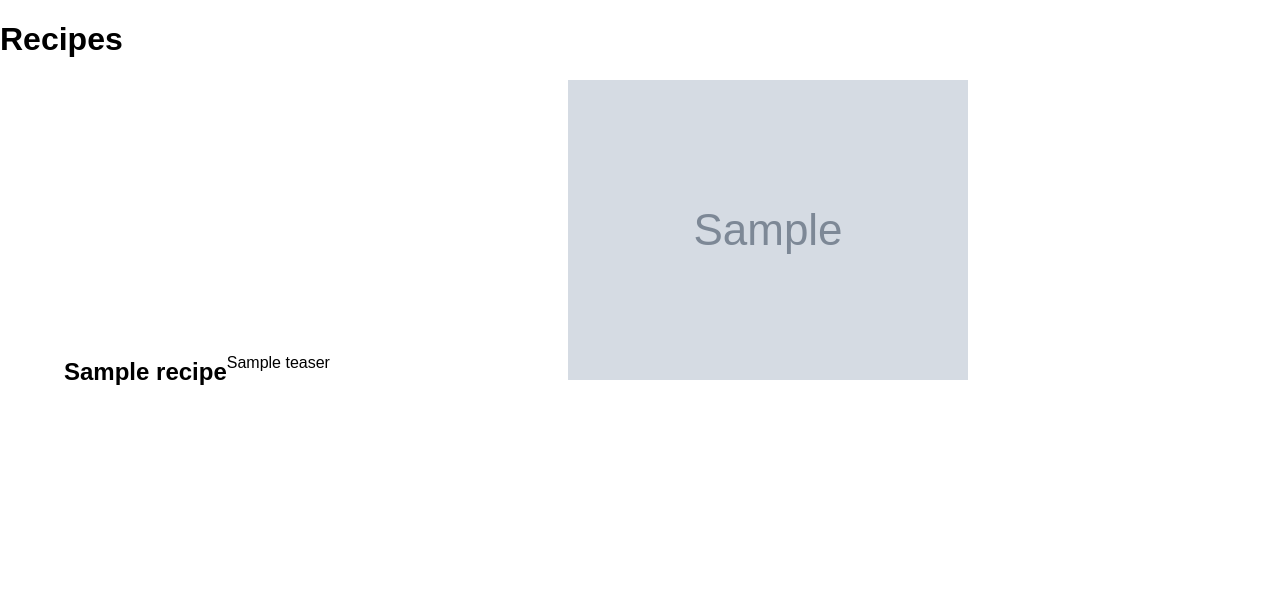
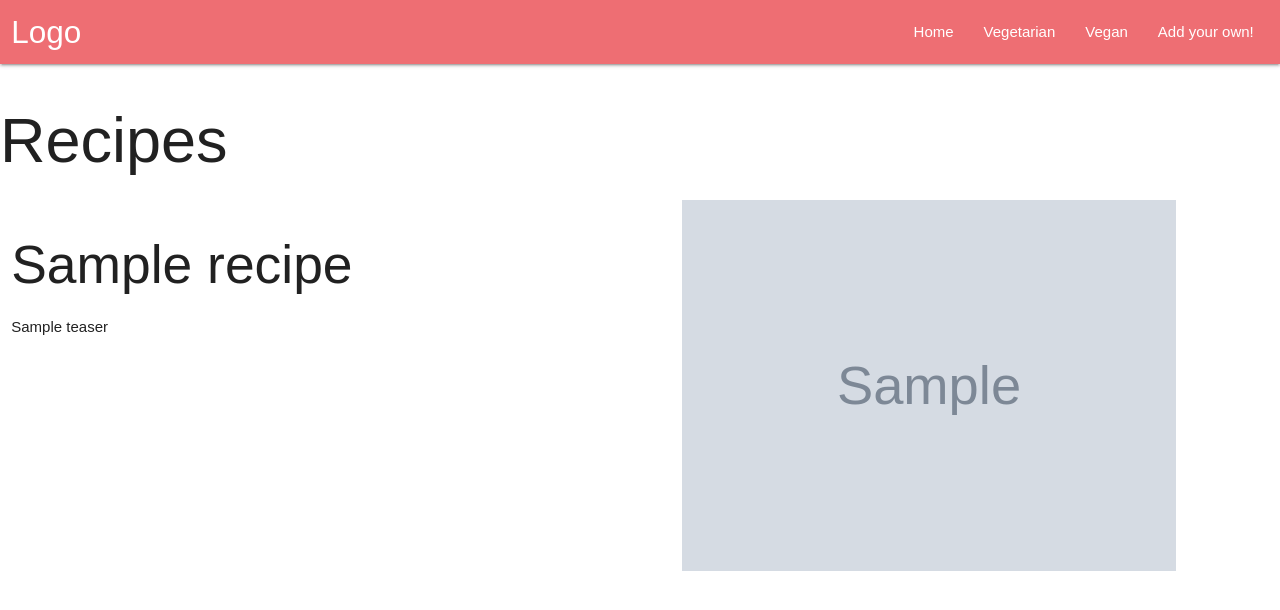
Before and after one commit to a-telier/the-pink-turnip, a Flask app: page / in a window 1280 px wide. Shown: the top 610 px of the page. Run offline with Flask 2, Linux system fonts and the light colour scheme; grey boxes marked "Sample" are stand-in pictures; a database or web service that is not in the repository returns one stand-in record (values such as "Sample title"); some libraries are stand-ins or nearby versions.

Commit message:
basic home template in place

```diff
--- a/static/css/style.css
+++ b/static/css/style.css
@@ -3,20 +3,15 @@ body {
     margin: auto;
 }
 
-.text-block{
-    display: inline-flex;
-    text-align: center;
+.component{
+    width: 80%;
+    margin-left: 5%;
+    margin-right: 5%;
 }
 
-.teaser-component{
-    height: 100%;
-    width: 90%;
-    padding-right: 5%;
-    padding-left: 5%;
+.teaser-images{
+    width: 80%;
+    margin-left: 5%;
+    margin-right: 5%;
+    background-size: cover;
 }
-
-.teaser-subcomponent{
-    height: 50%;
-    width: 500px;
-    background-size: contain;
-}
--- a/templates/base.html
+++ b/templates/base.html
@@ -4,7 +4,13 @@
 <head>
     <meta charset="UTF-8">
     <meta name="viewport" content="width=(device-width), initial-scale=1.0">
+
+    <!--Styling libraries-->
     <link rel="stylesheet" href="{{ url_for('static', filename='css/style.css') }}">
+    <link rel="stylesheet" href="https://cdnjs.cloudflare.com/ajax/libs/materialize/1.0.0/css/materialize.min.css">
+    <script src="https://cdnjs.cloudflare.com/ajax/libs/materialize/1.0.0/js/materialize.min.js"></script>
+    <link href="https://fonts.googleapis.com/icon?family=Material+Icons" rel="stylesheet">
+
     {% block head %}
     {% endblock %}
 </head>
@@ -13,6 +19,18 @@
 
 <!--Navigation-->
     {% block navbar %}
+    <nav class="row">
+        <div class="nav-wrapper col s12 m12 l12 xl12">
+            <a href="#!" class="brand-logo">Logo</a>
+            <a href="#" data-target="mobile-demo" class="sidenav-trigger"><i class="material-icons">menu</i></a>
+            <ul class="right hide-on-med-and-down">
+                <li><a href="#!">Home</a></li>
+                <li><a href="#!">Vegetarian</a></li>
+                <li><a href="#!">Vegan</a></li>
+                <li><a href="#!">Add your own!</a></li>
+            </ul>
+        </div>
+    </nav>
     {% endblock %}
 
 <!--Content-->
--- a/templates/home.html
+++ b/templates/home.html
@@ -4,15 +4,17 @@
 {% endblock %}
 
 {% block body %}
-<h1>Recipes</h1>
-    {% for recipe in recipes %}
-    <div class="teaser-component">
-        <div class="col-md-6 text-block teaser-subcomponent">
-            <h2>{{recipe.name}}</h2>
-            <p>{{recipe.teaser}}</p>
-        </div>
-        <div class="col-md-6 text-block teaser-subcomponent">
-            <img src="{{ recipe.imageURL }}" alt="">
+    <div>
+        <h1>Recipes</h1>
+        {% for recipe in recipes %}
+        <div class="row">
+            <div class="col l6 m12 s12">
+                <h2>{{recipe.name}}</h2>
+                <p>{{recipe.teaser}}</p>
+            </div>
+            <div class="col l6 m12 s12">
+                <img class="teaser-images" src="{{ recipe.imageURL }}" alt="{{ recipe.name}}">
+            </div>
         </div>
     </div>
     {% endfor %}
```
Also changed, not shown: templates/Review.html (deleted).
